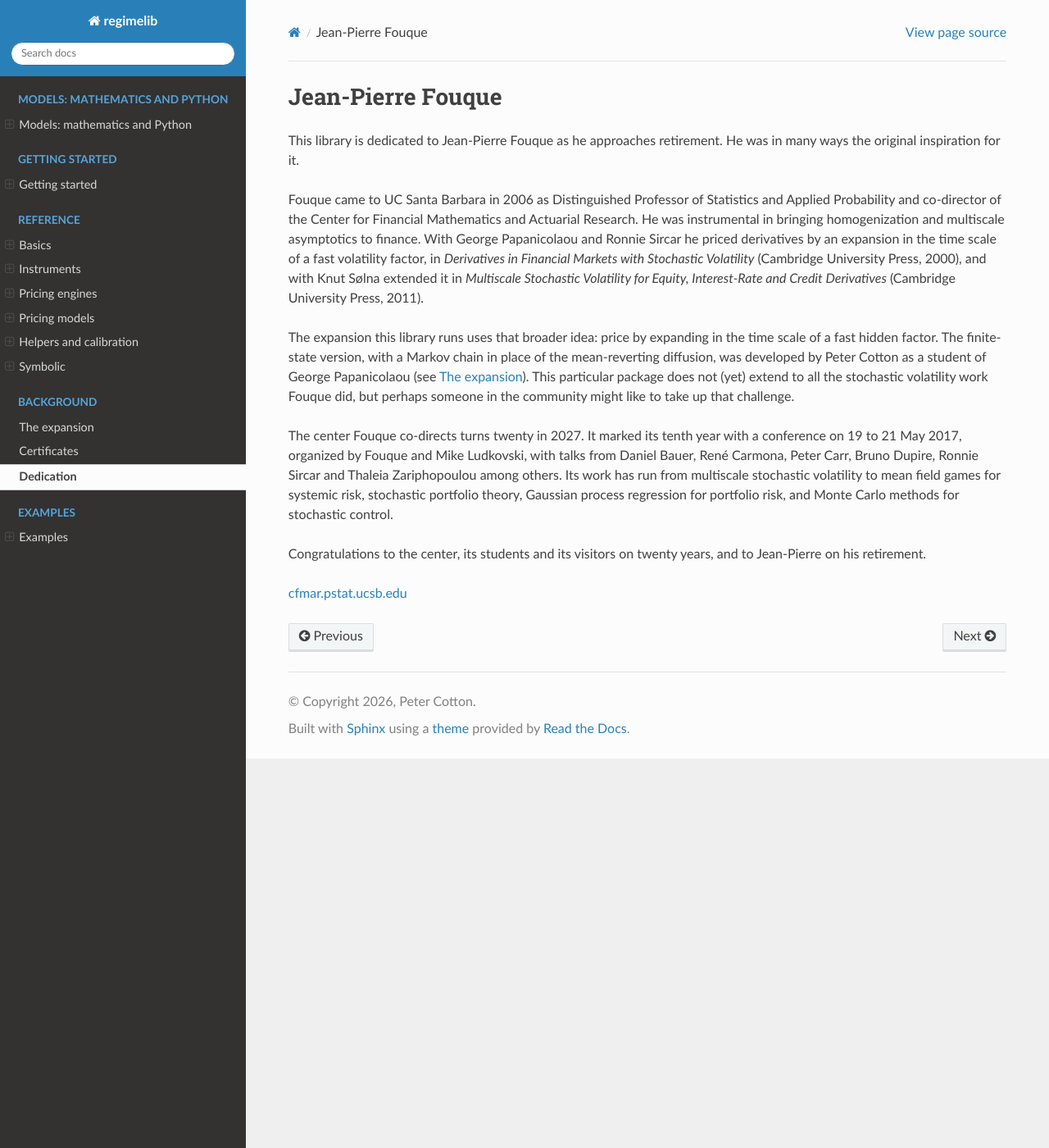
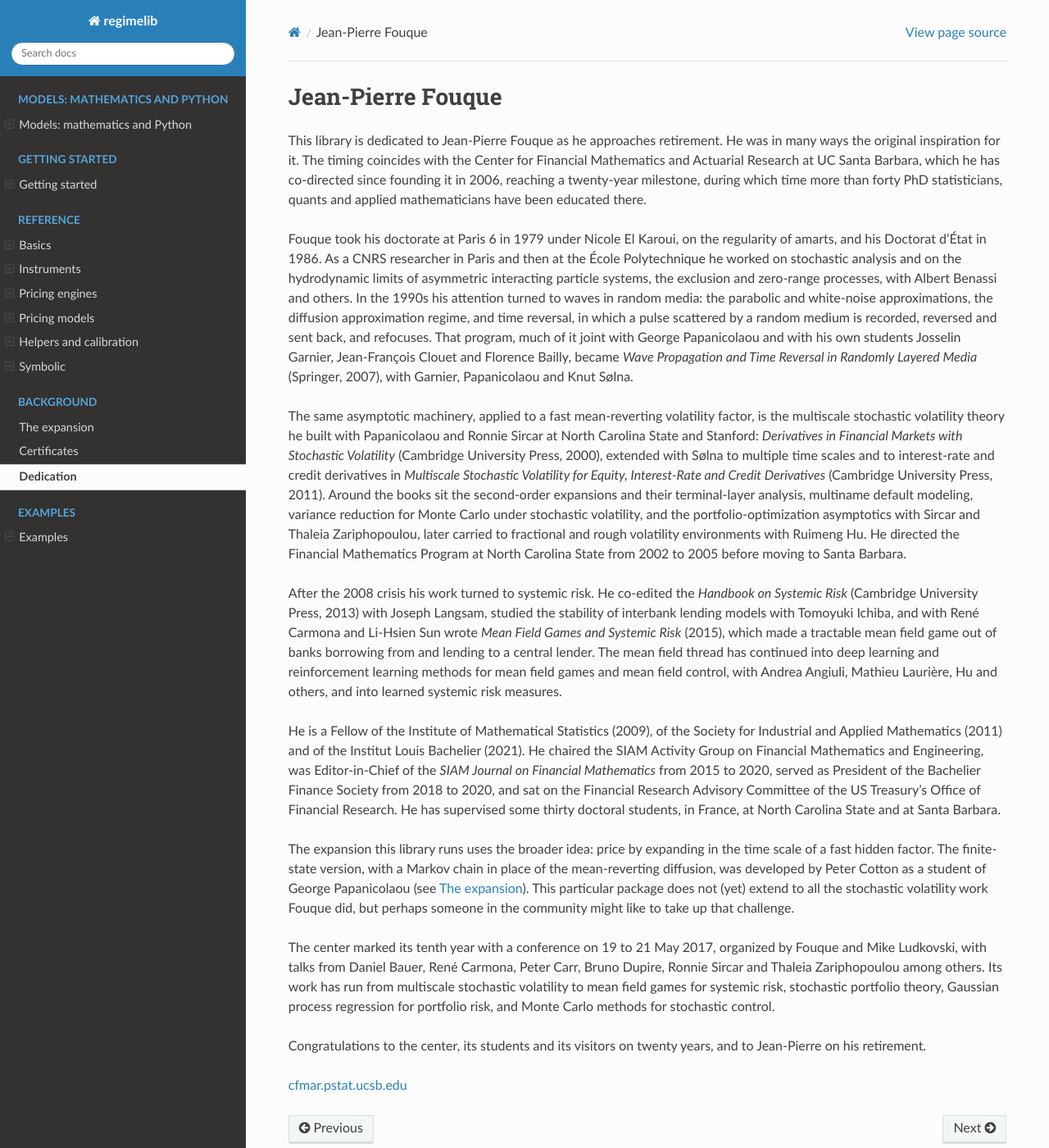
Before and after one commit to microprediction/regimelib, a Sphinx documentation site: the page built from docs/cfmar.rst, in a window 1280 px wide and 1400 px high. Shown: the whole window at 82% size. Built offline with Sphinx 7.4.7 and the Read the Docs theme 3.1.0, drawn with Linux system fonts in a browser that asks for light colours.

Commit message:
Dedication page: CFMAR milestone and Fouque's academic contributions
Opens with the dedication and the center's twenty-year milestone, then
covers his early work on particle systems, waves in random media and
time reversal, multiscale stochastic volatility, systemic risk and mean
field games, and his honours, editorial roles and students. Facts from
his CV and the CFMAR site.

Co-Authored-By: Claude Fable 5.1 <noreply@anthropic.com>

```diff
--- a/docs/cfmar.rst
+++ b/docs/cfmar.rst
@@ -2,26 +2,54 @@ Jean-Pierre Fouque
 ==================
 
 This library is dedicated to Jean-Pierre Fouque as he approaches retirement. He was in many ways the original
-inspiration for it.
+inspiration for it. The timing coincides with the Center for Financial Mathematics and Actuarial Research at UC
+Santa Barbara, which he has co-directed since founding it in 2006, reaching a twenty-year milestone, during which
+time more than forty PhD statisticians, quants and applied mathematicians have been educated there.
 
-Fouque came to UC Santa Barbara in 2006 as Distinguished Professor of Statistics and Applied Probability and
-co-director of the Center for Financial Mathematics and Actuarial Research. He was instrumental in bringing
-homogenization and multiscale asymptotics to finance. With George Papanicolaou and Ronnie Sircar he priced
-derivatives by an expansion in the time scale of a fast volatility factor, in *Derivatives in Financial Markets
-with Stochastic Volatility* (Cambridge University Press, 2000), and with Knut Sølna extended it in *Multiscale
-Stochastic Volatility for Equity, Interest-Rate and Credit Derivatives* (Cambridge University Press, 2011).
+Fouque took his doctorate at Paris 6 in 1979 under Nicole El Karoui, on the regularity of amarts, and his Doctorat
+d'État in 1986. As a CNRS researcher in Paris and then at the École Polytechnique he worked on stochastic analysis
+and on the hydrodynamic limits of asymmetric interacting particle systems, the exclusion and zero-range processes,
+with Albert Benassi and others. In the 1990s his attention turned to waves in random media: the parabolic and
+white-noise approximations, the diffusion approximation regime, and time reversal, in which a pulse scattered by a
+random medium is recorded, reversed and sent back, and refocuses. That program, much of it joint with George
+Papanicolaou and with his own students Josselin Garnier, Jean-François Clouet and Florence Bailly, became *Wave
+Propagation and Time Reversal in Randomly Layered Media* (Springer, 2007), with Garnier, Papanicolaou and Knut
+Sølna.
 
-The expansion this library runs uses that broader idea: price by expanding in the time scale of a fast hidden
+The same asymptotic machinery, applied to a fast mean-reverting volatility factor, is the multiscale stochastic
+volatility theory he built with Papanicolaou and Ronnie Sircar at North Carolina State and Stanford: *Derivatives
+in Financial Markets with Stochastic Volatility* (Cambridge University Press, 2000), extended with Sølna to
+multiple time scales and to interest-rate and credit derivatives in *Multiscale Stochastic Volatility for Equity,
+Interest-Rate and Credit Derivatives* (Cambridge University Press, 2011). Around the books sit the second-order
+expansions and their terminal-layer analysis, multiname default modeling, variance reduction for Monte Carlo under
+stochastic volatility, and the portfolio-optimization asymptotics with Sircar and Thaleia Zariphopoulou, later
+carried to fractional and rough volatility environments with Ruimeng Hu. He directed the Financial Mathematics
+Program at North Carolina State from 2002 to 2005 before moving to Santa Barbara.
+
+After the 2008 crisis his work turned to systemic risk. He co-edited the *Handbook on Systemic Risk* (Cambridge
+University Press, 2013) with Joseph Langsam, studied the stability of interbank lending models with Tomoyuki Ichiba,
+and with René Carmona and Li-Hsien Sun wrote *Mean Field Games and Systemic Risk* (2015), which made a tractable
+mean field game out of banks borrowing from and lending to a central lender. The mean field thread has continued
+into deep learning and reinforcement learning methods for mean field games and mean field control, with Andrea
+Angiuli, Mathieu Laurière, Hu and others, and into learned systemic risk measures.
+
+He is a Fellow of the Institute of Mathematical Statistics (2009), of the Society for Industrial and Applied
+Mathematics (2011) and of the Institut Louis Bachelier (2021). He chaired the SIAM Activity Group on Financial
+Mathematics and Engineering, was Editor-in-Chief of the *SIAM Journal on Financial Mathematics* from 2015 to 2020,
+served as President of the Bachelier Finance Society from 2018 to 2020, and sat on the Financial Research Advisory
+Committee of the US Treasury's Office of Financial Research. He has supervised some thirty doctoral students, in
+France, at North Carolina State and at Santa Barbara.
+
+The expansion this library runs uses the broader idea: price by expanding in the time scale of a fast hidden
 factor. The finite-state version, with a Markov chain in place of the mean-reverting diffusion, was developed by
 Peter Cotton as a student of George Papanicolaou (see :doc:`background`). This particular package does not (yet)
 extend to all the stochastic volatility work Fouque did, but perhaps someone in the community might like to take up
 that challenge.
 
-The center Fouque co-directs turns twenty in 2027. It marked its tenth year with a conference on 19 to 21 May 2017,
-organized by Fouque and Mike Ludkovski, with talks from Daniel Bauer, René Carmona, Peter Carr, Bruno Dupire, Ronnie
-Sircar and Thaleia Zariphopoulou among others. Its work has run from multiscale stochastic volatility to mean field
-games for systemic risk, stochastic portfolio theory, Gaussian process regression for portfolio risk, and Monte Carlo
-methods for stochastic control.
+The center marked its tenth year with a conference on 19 to 21 May 2017, organized by Fouque and Mike Ludkovski,
+with talks from Daniel Bauer, René Carmona, Peter Carr, Bruno Dupire, Ronnie Sircar and Thaleia Zariphopoulou among
+others. Its work has run from multiscale stochastic volatility to mean field games for systemic risk, stochastic
+portfolio theory, Gaussian process regression for portfolio risk, and Monte Carlo methods for stochastic control.
 
 Congratulations to the center, its students and its visitors on twenty years, and to Jean-Pierre on his
 retirement.
```
